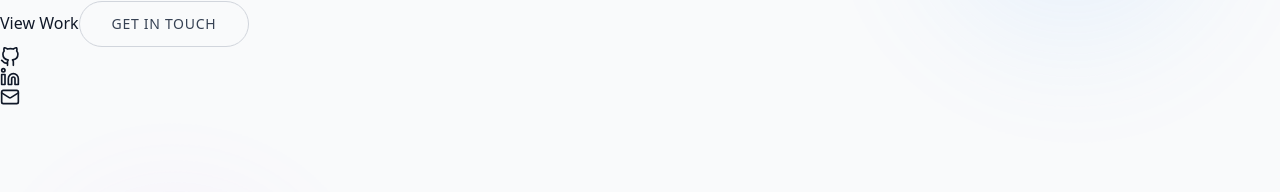
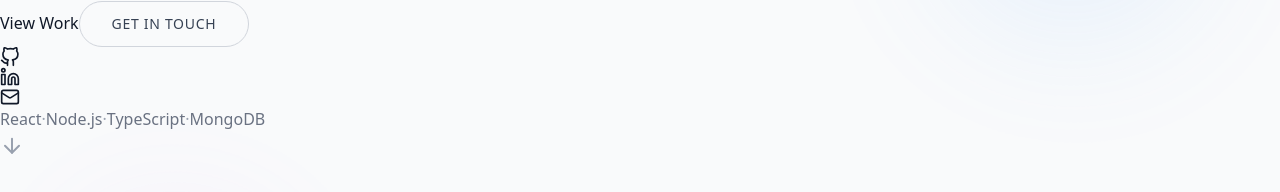
Before and after one commit to nabiltouche/portfolio, a React (Vite) app: page / in a window 1280 px wide. Shown: the part 302-494 px from the top of the page. Built offline with nearby package versions, Linux system fonts and the light colour scheme; grey boxes are pictures that could not be loaded.

Commit message:
verify code

```diff
--- a/src/components/Hero.tsx
+++ b/src/components/Hero.tsx
@@ -246,10 +246,62 @@ const Hero = () => {
                 ))}
               </motion.div>
 
+              {/* Tech Stack - Mobile */}
+              <motion.div
+                variants={itemVariants}
+                className=""
+              >
+                <span
+                  className={isDarkMode ? "text-gray-600" : "text-gray-500"}
+                >
+                  React
+                </span>
+                <span
+                  className={isDarkMode ? "text-gray-700" : "text-gray-400"}
+                >
+                  ⸱
+                </span>
+                <span
+                  className={isDarkMode ? "text-gray-800" : "text-gray-500"}
+                >
+                  Node.js
+                </span>
+                <span
+                  className={isDarkMode ? "text-gray-700" : "text-gray-400"}
+                >
+                  ⸱
+                </span>
+                <span
+                  className={isDarkMode ? "text-gray-600" : "text-gray-500"}
+                >
+                  TypeScript
+                </span>
+                <span
+                  className={isDarkMode ? "text-gray-700" : "text-gray-400"}
+                >
+                  ⸱
+                </span>
+                <span
+                  className={isDarkMode ? "text-gray-600" : "text-gray-500"}
+                >
+                  MongoDB
+                </span>
+              </motion.div>
             </motion.div>
           </div>
+        </div>
+        {/* Scroll Down Indicator */}
+        <motion.div
+          animate={{ y: [0, 8, 0] }}
+          transition={{ duration: 2, repeat: Infinity }}
+          className=""
+        >
+          <ArrowDown
+            size={24}
+            className={isDarkMode ? "text-gray-600" : "text-gray-400"}
+          />
+        </motion.div>
 
-        </div>
       </motion.section>
     </div>
   )
```
